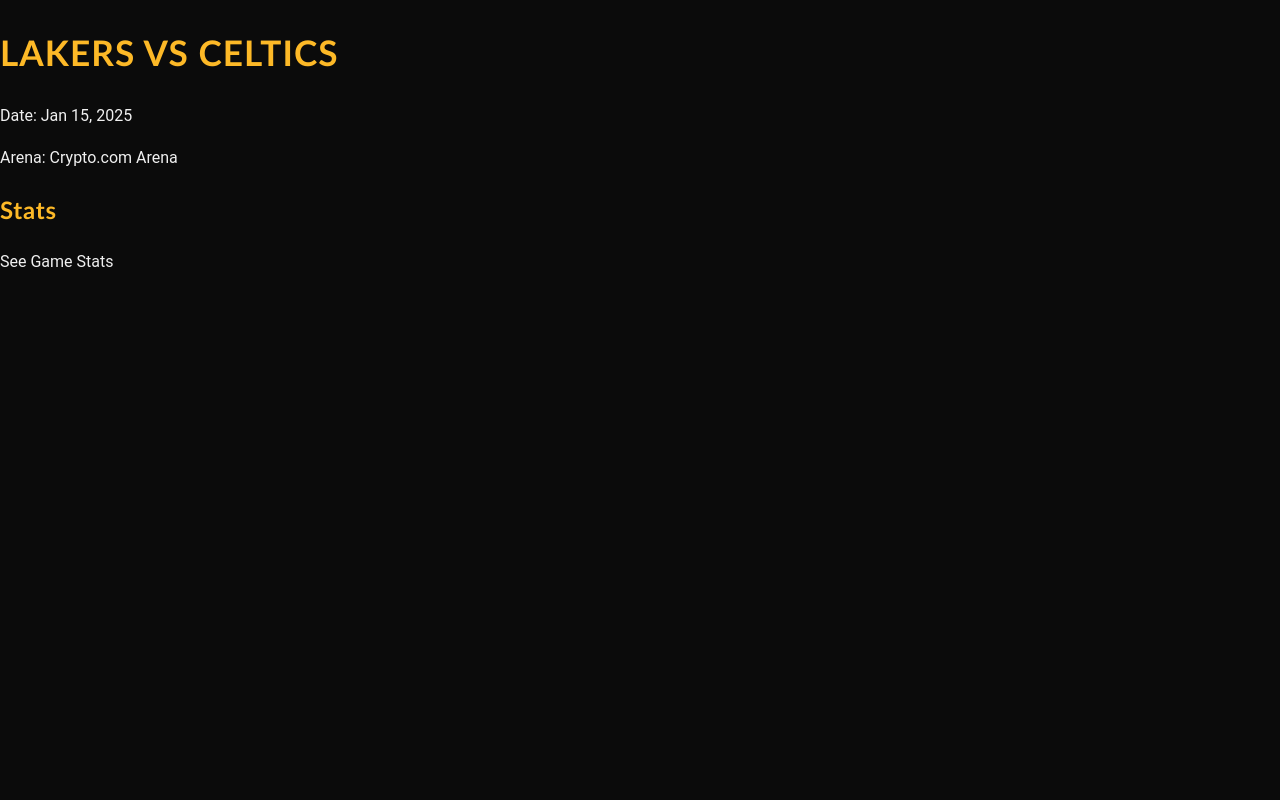
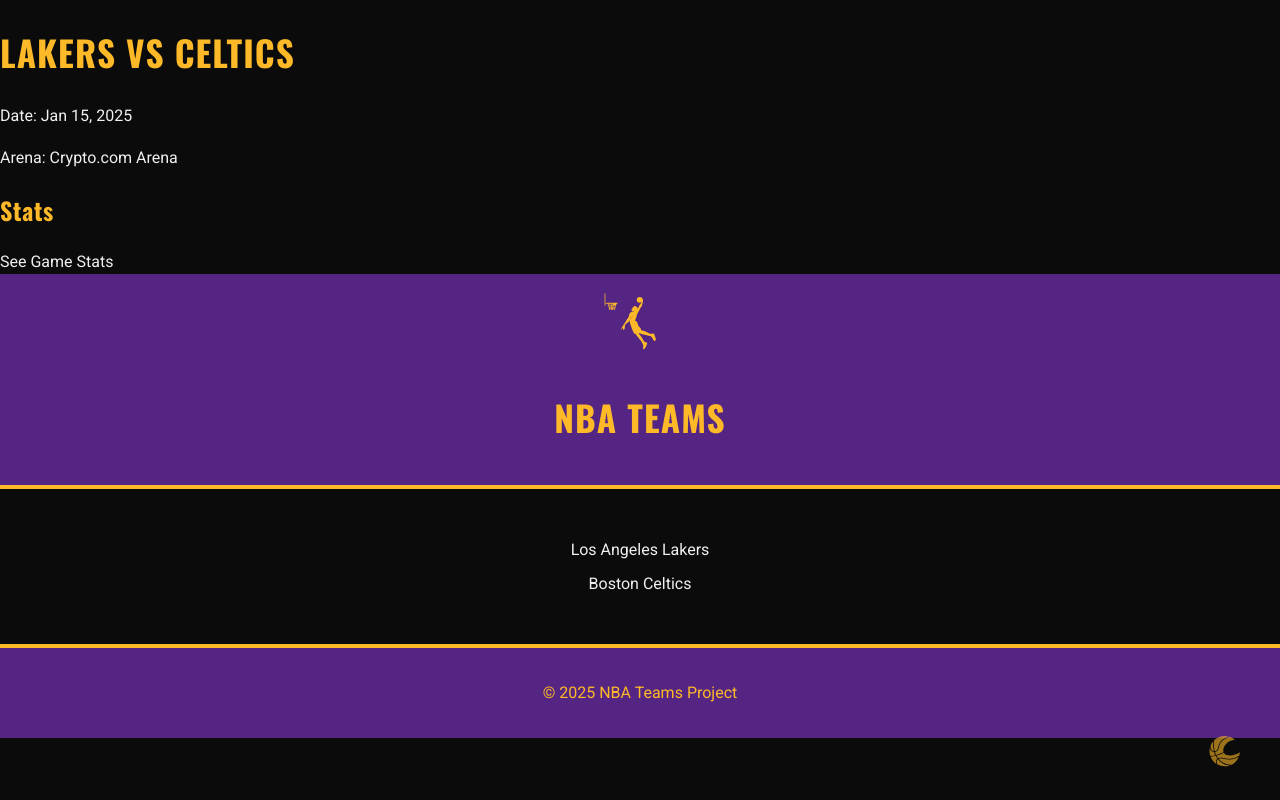
Before and after one commit to BobBobbyB/csc437, a website: page packages/proto/public/game1.html in a window 1280 px wide. Drawn offline with nearby package versions, Linux system fonts and the light colour scheme.

Commit message:
second svg

```diff
--- a/packages/proto/public/game1.html
+++ b/packages/proto/public/game1.html
@@ -14,5 +14,49 @@
 
   <h2>Stats</h2>
   <a href="stat-game1.html">See Game Stats</a>
+  <!DOCTYPE html>
+<html lang="en">
+  <head>
+    <meta charset="UTF-8" />
+    <meta name="viewport" content="width=device-width, initial-scale=1.0" />
+    <title>NBA Teams</title>
+
+    <!-- Web fonts -->
+    <link rel="preconnect" href="https://fonts.googleapis.com" />
+    <link rel="preconnect" href="https://fonts.gstatic.com" crossorigin />
+    <link
+      href="https://fonts.googleapis.com/css2?family=Oswald:wght@400;700&family=Roboto:ital,wght@0,400;0,700;1,400&display=swap"
+      rel="stylesheet"
+    />
+
+    <!-- Your existing CSS -->
+    <link rel="stylesheet" href="/styles/tokens.css" />
+    <link rel="stylesheet" href="/styles/page.css" />
+  </head>
+
+  <body>
+    <header>
+      <svg class="icon" width="100" height="100">
+        <use xlink:href="icons/basketball.svg#icon-basketball"></use>
+      </svg>
+      <h1>NBA Teams</h1>
+    </header>
+
+    <main>
+      <ul>
+        <li><a href="team.html">Los Angeles Lakers</a></li>
+        <li><a href="team-celtics.html">Boston Celtics</a></li>
+      </ul>
+    </main>
+  </body>
+</html>
+
+<footer>
+  <p>© 2025 NBA Teams Project</p>
+  <svg class="corner-icon" viewBox="-5 -10 110 135">
+    <use xlink:href="/icons/ball.svg#icon-ball"></use>
+  </svg>
+</footer>
+
 </body>
 </html>
--- a/packages/proto/public/styles/page.css
+++ b/packages/proto/public/styles/page.css
@@ -90,3 +90,18 @@
     width: 100%;
     height: 100%;
   }
+
+.corner-icon {
+    position: fixed;
+    bottom: 10px;
+    right: 10px;
+    width: 80px;
+    height: 80px;
+    fill: var(--color-accent);
+    opacity: 0.6;
+  }
+.corner-icon:hover {
+    opacity: 1;
+    transform: scale(1.1);
+    transition: all 0.3s ease;
+  }
```
Also changed, not shown: packages/proto/public/index.html (+9 -2 lines), packages/proto/public/player-lebron.html (+7 -0 lines), packages/proto/public/schedule.html (+8 -0 lines), packages/proto/public/stat-lebron.html (+8 -0 lines), packages/proto/public/team.html (+7 -0 lines), packages/proto/public/icons/ball.svg (added), 2 other files.
